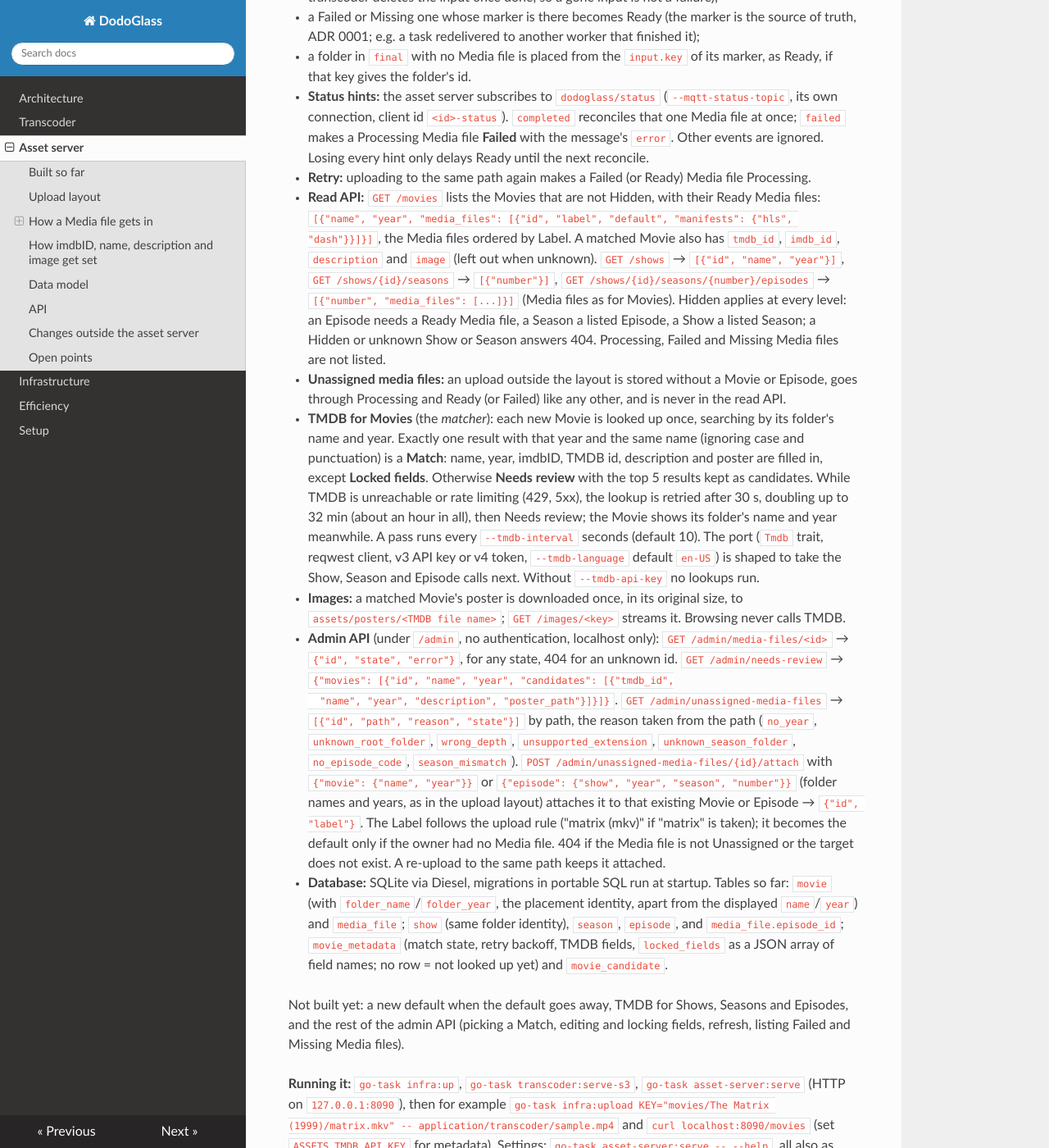
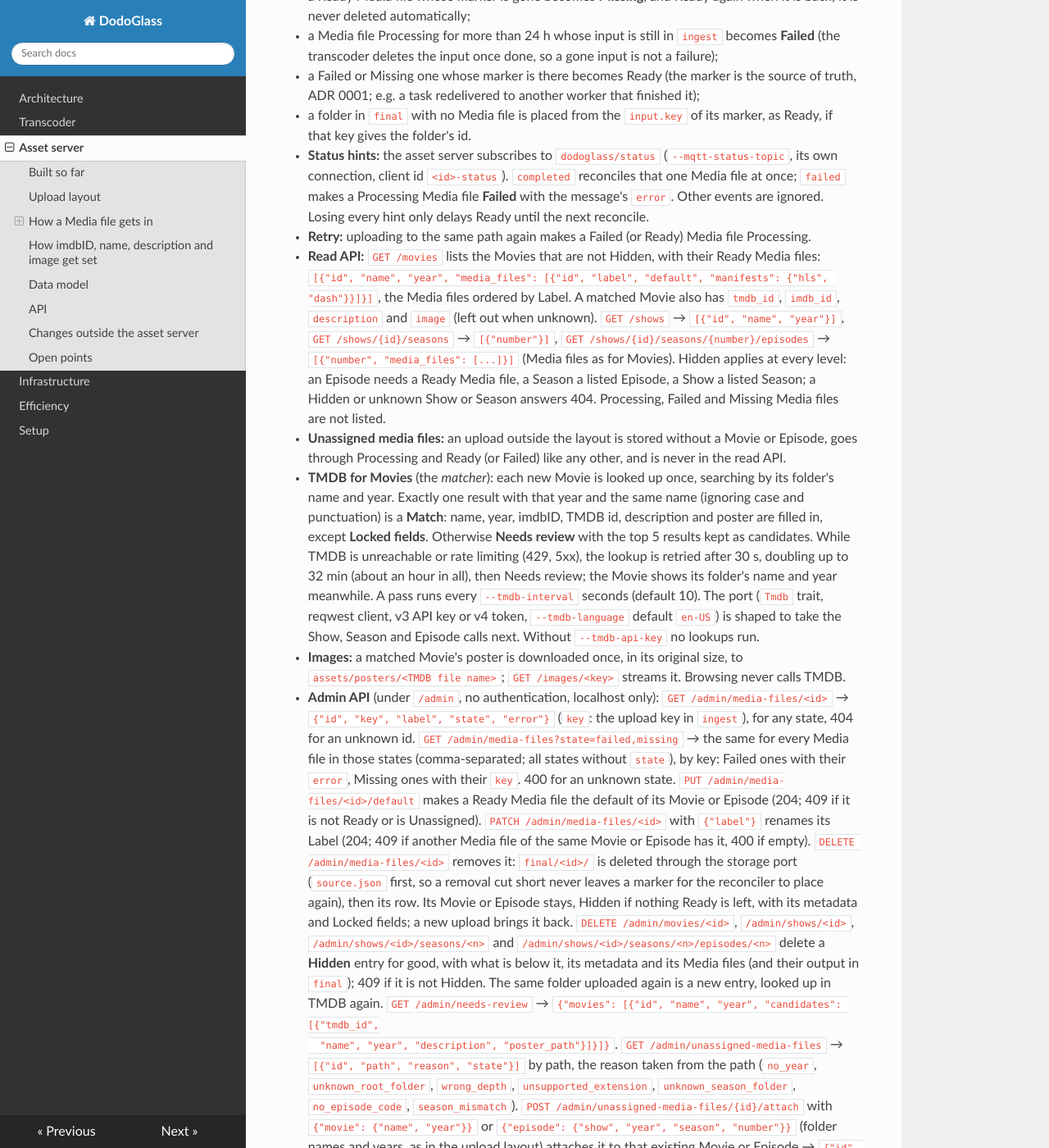
Before and after one commit to Domeimeie/DodoGlass, an MkDocs documentation site: the page built from docs/architecture/asset-server.md, in a window 1280 px wide and 1400 px high, scrolled down 1251 px. Shown: the whole window at 82% size. Built offline with MkDocs 1.6.1, drawn with Linux system fonts in a browser that asks for light colours; nearby versions of some CDN libraries; some of the changed text lies outside the part shown.

Commit message:
Document admin Media file management in the asset server docs
Co-Authored-By: Claude Opus 5.5 <noreply@anthropic.com>

```diff
--- a/docs/architecture/asset-server.md
+++ b/docs/architecture/asset-server.md
@@ -36,7 +36,10 @@ The tracer bullet (a Movie upload becomes listable), then Shows.
   added if that is taken too). The first one uploaded is the **Default media file**. A re-upload to
   the same path keeps the id, Label and default flag and goes back to Processing. Labels and the
   default are kept per *owner* of the Media file (`media_file.is_default`, unique indexes per
-  owner), so Movies and Episodes follow the same rules.
+  owner), so Movies and Episodes follow the same rules. When the default is removed, goes
+  **Missing** or **Failed**, the oldest remaining Ready Media file (by first upload) takes over;
+  with none, a Missing or Failed default stays the default, and a removed one hands over to the
+  oldest remaining Media file whatever its state.
 - **Reconciler:** a Processing Media file becomes **Ready** when `final/<id>/source.json` exists, at
   startup and every `--reconcile-interval` seconds (default 300). Its manifest keys follow the
   `formats` in the marker. Each pass also checks the other states:
@@ -54,7 +57,7 @@ The tracer bullet (a Movie upload becomes listable), then Shows.
   ignored. Losing every hint only delays Ready until the next reconcile.
 - **Retry:** uploading to the same path again makes a Failed (or Ready) Media file Processing.
 - **Read API:** `GET /movies` lists the Movies that are not Hidden, with their Ready Media files:
-  `[{"name", "year", "media_files": [{"id", "label", "default", "manifests": {"hls", "dash"}}]}]`,
+  `[{"id", "name", "year", "media_files": [{"id", "label", "default", "manifests": {"hls", "dash"}}]}]`,
   the Media files ordered by Label. A matched Movie also has `tmdb_id`, `imdb_id`, `description`
   and `image` (left out when unknown).
   `GET /shows` → `[{"id", "name", "year"}]`, `GET /shows/{id}/seasons` → `[{"number"}]`,
@@ -76,7 +79,23 @@ The tracer bullet (a Movie upload becomes listable), then Shows.
 - **Images:** a matched Movie's poster is downloaded once, in its original size, to
   `assets/posters/<TMDB file name>`; `GET /images/<key>` streams it. Browsing never calls TMDB.
 - **Admin API** (under `/admin`, no authentication, localhost only):
-  `GET /admin/media-files/<id>` → `{"id", "state", "error"}`, for any state, 404 for an unknown id.
+  `GET /admin/media-files/<id>` → `{"id", "key", "label", "state", "error"}` (`key`: the upload
+  key in `ingest`), for any state, 404 for an unknown id.
+  `GET /admin/media-files?state=failed,missing` → the same for every Media file in those states
+  (comma-separated; all states without `state`), by key: Failed ones with their `error`, Missing
+  ones with their `key`. 400 for an unknown state.
+  `PUT /admin/media-files/<id>/default` makes a Ready Media file the default of its Movie or Episode
+  (204; 409 if it is not Ready or is Unassigned).
+  `PATCH /admin/media-files/<id>` with `{"label"}` renames its Label (204; 409 if another Media file
+  of the same Movie or Episode has it, 400 if empty).
+  `DELETE /admin/media-files/<id>` removes it: `final/<id>/` is deleted through the storage port
+  (`source.json` first, so a removal cut short never leaves a marker for the reconciler to place
+  again), then its row. Its Movie or Episode stays, Hidden if nothing Ready is left, with its
+  metadata and Locked fields; a new upload brings it back.
+  `DELETE /admin/movies/<id>`, `/admin/shows/<id>`, `/admin/shows/<id>/seasons/<n>` and
+  `/admin/shows/<id>/seasons/<n>/episodes/<n>` delete a **Hidden** entry for good, with what is below
+  it, its metadata and its Media files (and their output in `final`); 409 if it is not Hidden. The
+  same folder uploaded again is a new entry, looked up in TMDB again.
   `GET /admin/needs-review` → `{"movies": [{"id", "name", "year", "candidates": [{"tmdb_id",
   "name", "year", "description", "poster_path"}]}]}`.
   `GET /admin/unassigned-media-files` → `[{"id", "path", "reason", "state"}]` by path, the reason
@@ -94,9 +113,8 @@ The tracer bullet (a Movie upload becomes listable), then Shows.
   `movie_metadata` (match state, retry backoff, TMDB fields, `locked_fields` as a JSON array of field
   names; no row = not looked up yet) and `movie_candidate`.
 
-Not built yet: a new default when the default goes away, TMDB for Shows, Seasons and Episodes, and
-the rest of the admin API (picking a Match, editing and locking fields, refresh, listing Failed and
-Missing Media files).
+Not built yet: TMDB for Shows, Seasons and Episodes, and the rest of the admin API (picking a
+Match, editing and locking fields, refresh, listing Hidden entries).
 
 **Running it:** `go-task infra:up`, `go-task transcoder:serve-s3`, `go-task asset-server:serve`
 (HTTP on `127.0.0.1:8090`), then for example
```
Also changed, not shown: application/asset-server/README.md.
